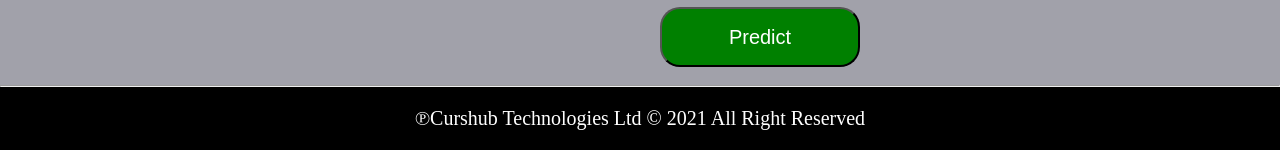
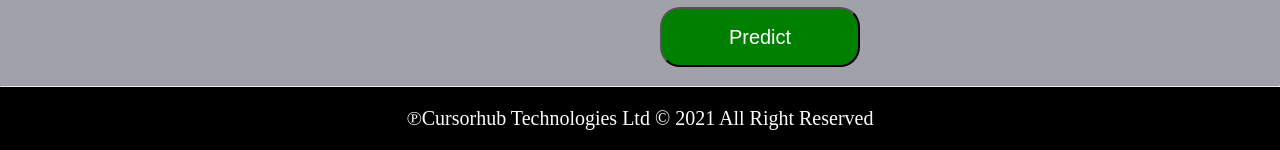
Before and after one commit to WanjohiChristopher/Diabetes-Prediction-Deployment, a Flask app: page / in a window 1280 px wide. Shown: the part 790-940 px from the top of the page. Run offline with Flask 2, Linux system fonts and the light colour scheme; parts of the project's set-up code (start-up, migrations or seed data) failed here and were passed over.

Commit message:
Update deploy.html

```diff
--- a/templates/deploy.html
+++ b/templates/deploy.html
@@ -280,7 +280,7 @@
     </section>
     <footer>
       <hr />
-      <p>&copysr;Curshub Technologies Ltd &copy; 2021 All Right Reserved</p>
+      <p>&copysr;Cursorhub Technologies Ltd &copy; 2021 All Right Reserved</p>
     </footer>
   </body>
 </html>
```
